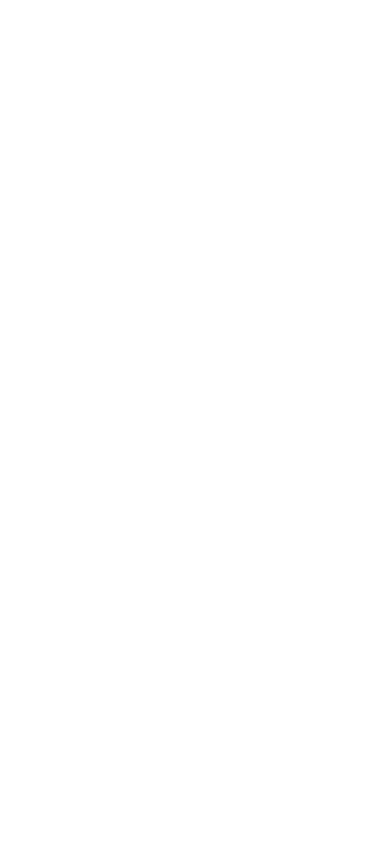
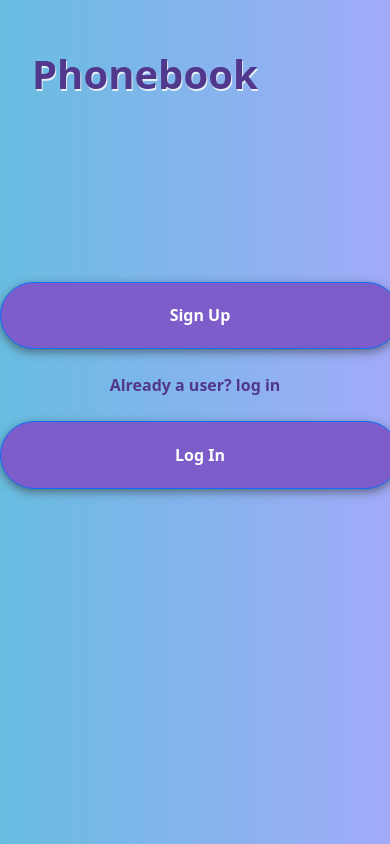
Before and after one commit to EzienKay/TeamA-PhoneBook-project, a plain HTML site: page index.html in a window 390 px wide. Drawn offline with nearby package versions, Linux system fonts and the light colour scheme.

Commit message:
secoond commit

```diff
--- a/index.html
+++ b/index.html
@@ -6,8 +6,36 @@
     <meta name="viewport" content="width=device-width, initial-scale=1.0">
     <title>PhoneBook</title>
     <link rel="stylesheet" href="style/main.css">
+    <!-- Bootstrap link -->
+    <link href="https://cdn.jsdelivr.net/npm/bootstrap@5.3.0-alpha3/dist/css/bootstrap.min.css" rel="stylesheet" integrity="sha384-KK94CHFLLe+nY2dmCWGMq91rCGa5gtU4mk92HdvYe+M/SXH301p5ILy+dN9+nJOZ" crossorigin="anonymous">
 </head>
 <body>
+    <!-- <div id="preload">
+        <div>
+            <img src="Image/logo-project.png" alt="Logo">
+        </div>
+        <div>
+            <h3>Phonebook</h3>
+        </div>
+    </div> -->
+    <main>
+        <section class="sect2">
+            <h3>Phonebook</h3>
+            <div id="load1">
+                <div>
+                    <button type="button" class="btn btn-primary">Sign Up</button>
+                </div>
+                <p>Already a user? <span>log in</span></p>
+                <div>
+                    <button type="button" class="btn btn-primary">Log In</button>
+                </div>
+        </div>
+        </section>
 
+    </main>
+
+
+
+    <script src="https://cdn.jsdelivr.net/npm/bootstrap@5.3.0-alpha3/dist/js/bootstrap.bundle.min.js" integrity="sha384-ENjdO4Dr2bkBIFxQpeoTz1HIcje39Wm4jDKdf19U8gI4ddQ3GYNS7NTKfAdVQSZe" crossorigin="anonymous"></script>
 </body>
 </html>
--- a/style/main.css
+++ b/style/main.css
@@ -0,0 +1,84 @@
+:root {
+    --primary-color: #38005a;
+    --secondary-color: #9567ff;
+    --boxShadow: 0px 2px 4px 0px rgba(128, 128, 128, 0.5);
+    --fontFamily: Arial, Helvetica, sans-serif;
+    --background: linear-gradient(to right, #68bde1, #a1abf9);
+
+    --fontTitle: 2.5em;
+    --fontLabel: 1.5rempx;
+}
+/* linear-gradient(0.35turn, #17a4df,  #469aeb, #7f8efa) */
+/* linear-gradient(to right, #1cb9fc, #b293fb); */
+* {
+    box-sizing: border-box;
+    padding: 0;
+    margin: 0;
+}
+
+
+body {
+    background-image: var(--background) ;
+    font-family: var(--fontFamily);
+}
+
+#preload {
+    text-align: center;
+    padding-top: 40%;
+    height: 100vh;
+    width: 100%;
+    position: fixed;
+    z-index: 100;
+    background-image: var(--background);
+    /* background: #000 url(Image/logo-project.png)  center center; */
+}
+#preload h3 {
+    margin-top: 50px;
+    color: #52388d;
+    font-size: var(--fontTitle);
+    font-weight: 900;
+    text-shadow: 1px 2px #e5f0f5;
+
+}
+
+
+/* .sect2 .btn {
+    padding: 0.8rem 0rem;
+    font-size: 1rem;
+    font-weight: 800;
+} */
+
+
+@media only screen and (max-width: 768px) {
+    /* For mobile phones: */
+    #load1 {
+        text-align: center;
+        padding-top: 45%;
+    }
+    .sect2 h3 {
+        margin-top: 50px;
+        color: #52388d;
+        font-size: var(--fontTitle);
+        font-weight: 900;
+        text-shadow: 1px 2px #e5f0f5;
+        padding-left: 2rem;
+    }
+    .sect2 p {
+        margin-top: 1.5rem;
+        margin-bottom: 1.5rem;
+        font-size: var(--fontLabel);
+        color: #52388d;
+        font-weight: 800;
+    }
+    .sect2 .btn {
+        padding: 1.3rem 0rem;
+        font-size: var(--fontLabel);
+        font-weight: 800;
+    }
+    .sect2 .btn-primary{
+        border-radius: 4rem;
+        background-color: #7D5DCA;
+        width: 25rem;
+        box-shadow: 0px 3px 10px 0px #33333396;
+    }
+  }
```
Also changed, not shown: pages/preload.html (added, +21 -0 lines), Image/logo-project.png (added), Image/logo-project1.png (added).
